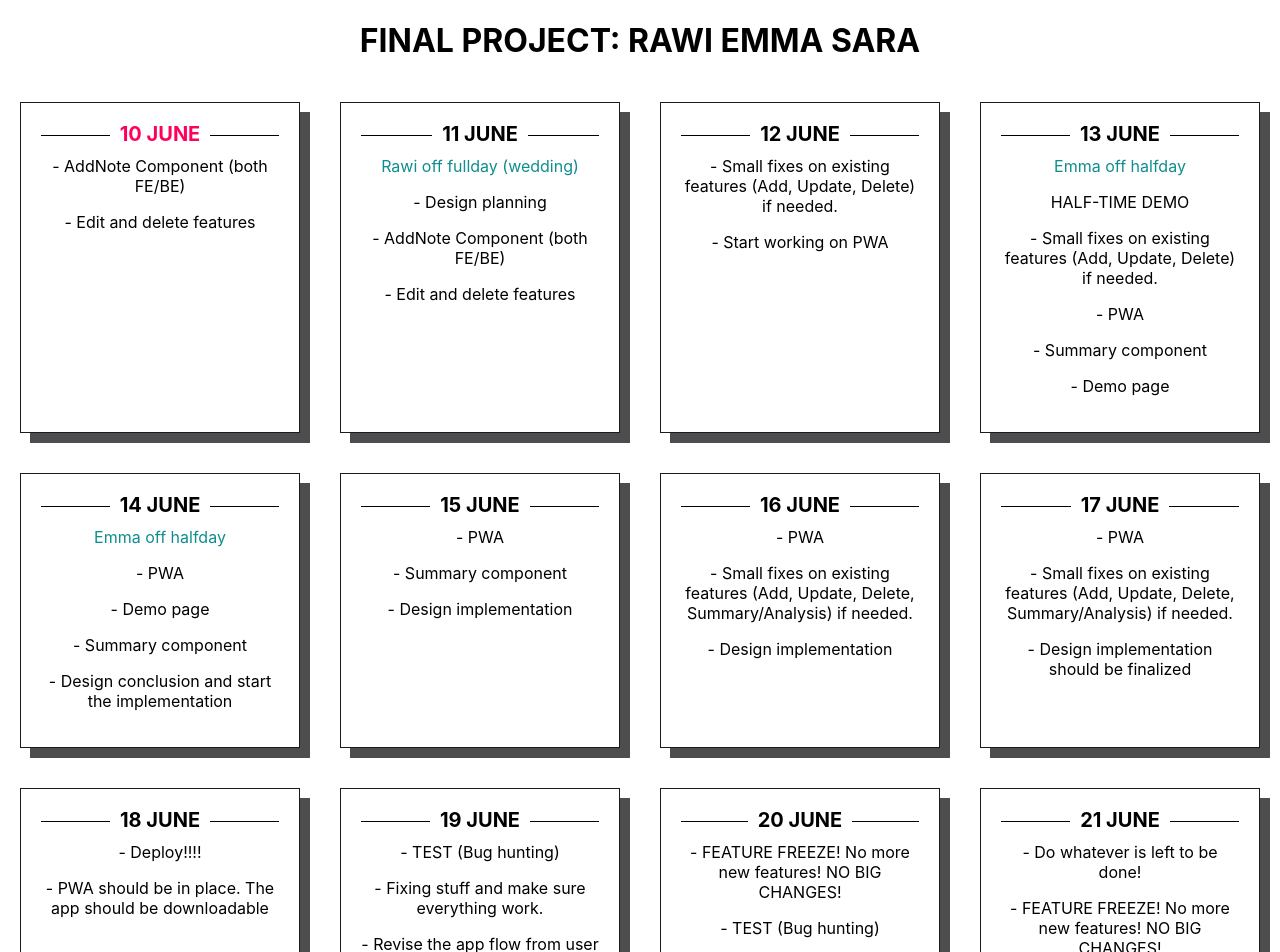
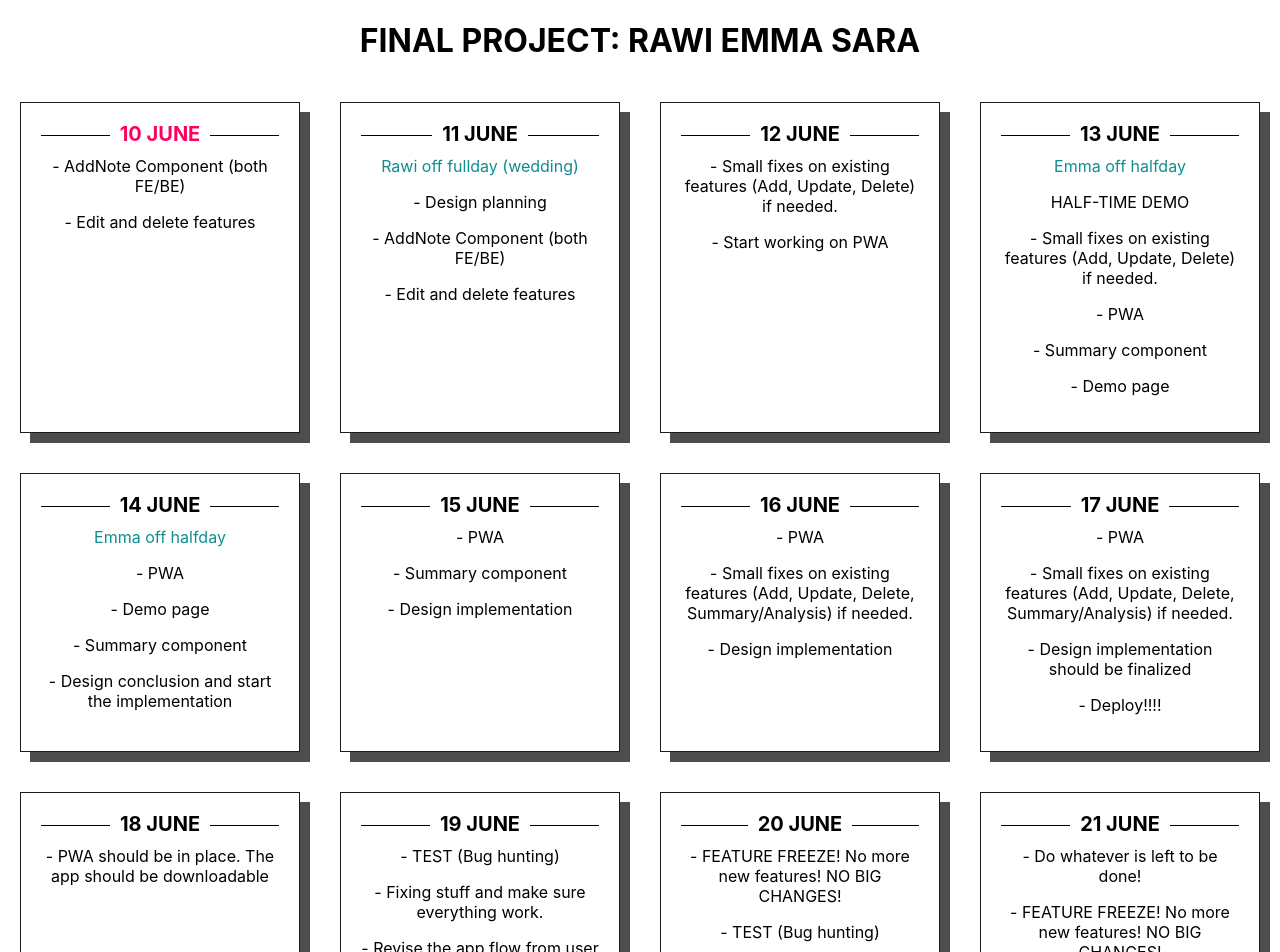
Before and after one commit to rawisou/final-project-tracker, a React (Create React App) app: page / in a window 1280 px wide. Shown: the top 952 px of the page. Built offline with nearby package versions, Linux system fonts and the light colour scheme.

Commit message:
updated schedule

```diff
--- a/src/App.js
+++ b/src/App.js
@@ -64,11 +64,11 @@ function App() {
         <p>- PWA</p>
         <p>- Small fixes on existing features (Add, Update, Delete, Summary/Analysis) if needed.</p>
         <p>- Design implementation should be finalized</p>
+        <p>- Deploy!!!!</p>
       </article>
 
       <article className="card">
         <h3><span>18 June</span></h3>
-        <p>- Deploy!!!!</p>
         <p>- PWA should be in place. The app should be downloadable</p>
       </article>
 
```
